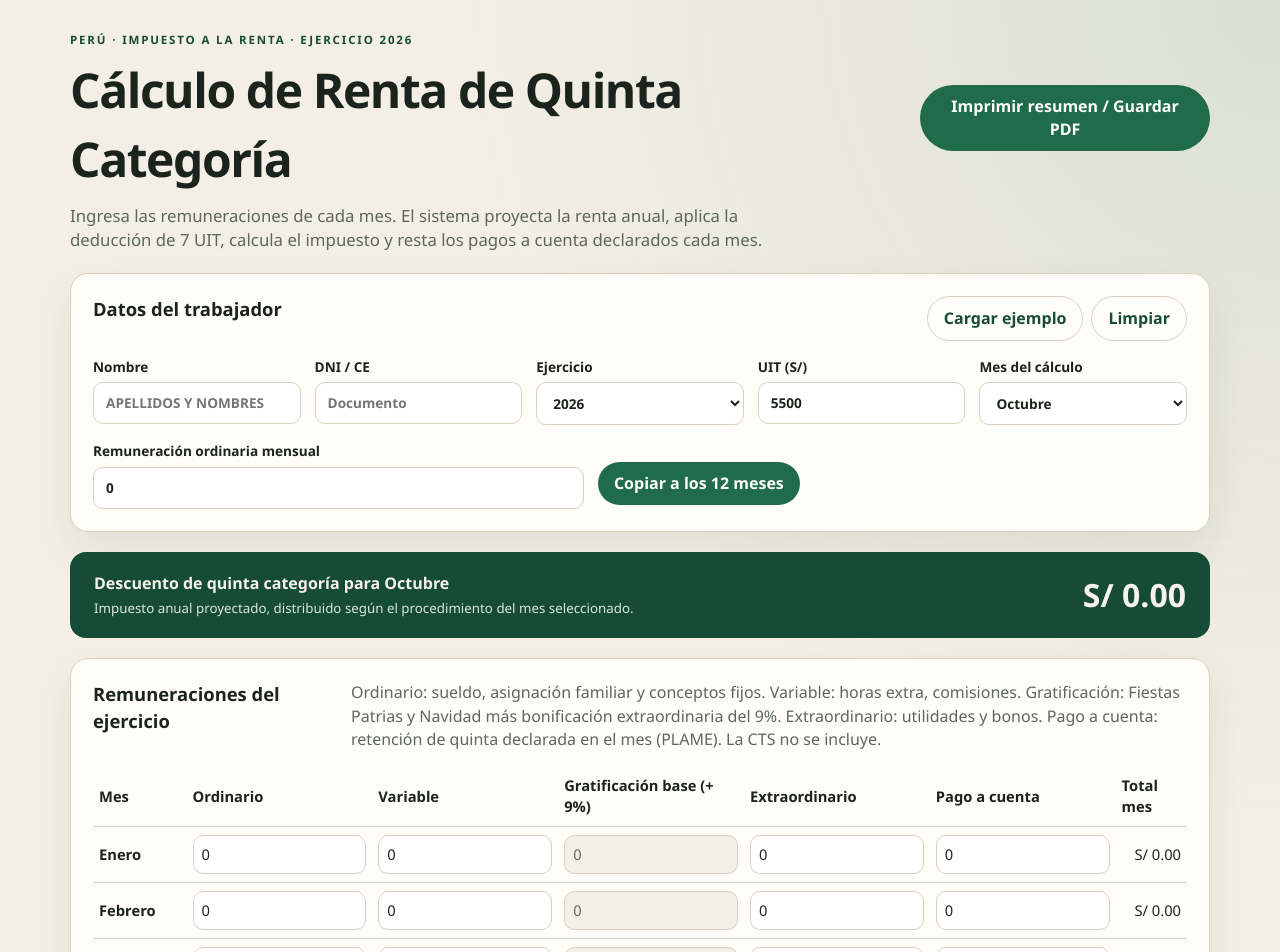
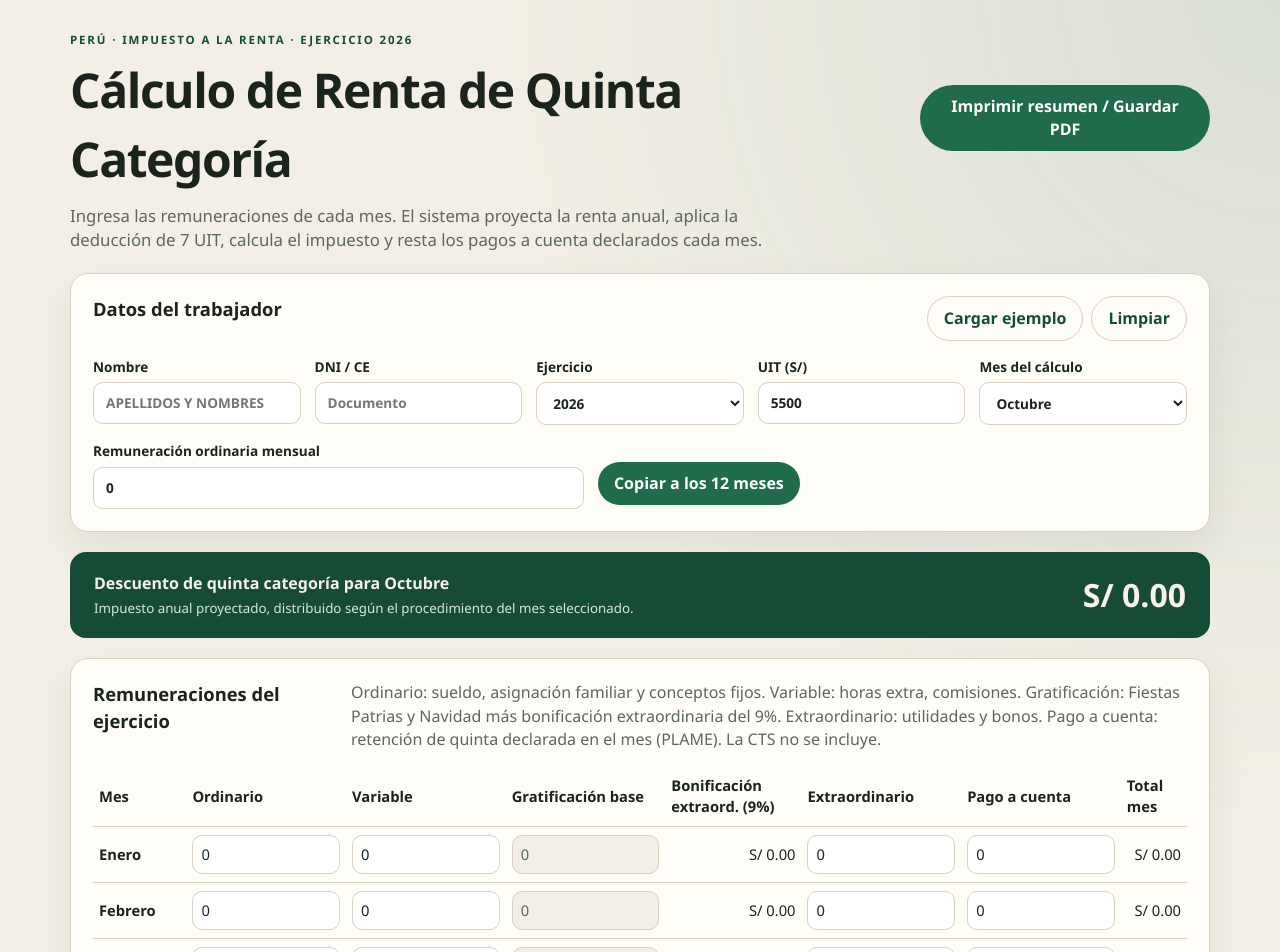
Before and after one commit to juliolh0686/cal_5tacattegoria, a Vue app: page / in a window 1280 px wide. Shown: the top 952 px of the page. Built offline with nearby package versions, Linux system fonts and the light colour scheme.

Commit message:
Show 9 percent gratification bonus in monthly table

```diff
--- a/src/App.vue
+++ b/src/App.vue
@@ -142,6 +142,10 @@ function imprimirResumen() {
 
 function normalizarNombre() {
   form.trabajador = String(form.trabajador ?? '').toLocaleUpperCase('es-PE')
+}
+
+function bonificacionGratificacion(mes) {
+  return round2(Math.max(0, toNumber(mes.gratificacion)) * 0.09)
 }
 </script>
 
@@ -315,7 +319,8 @@ function normalizarNombre() {
               <th>Mes</th>
               <th>Ordinario</th>
               <th>Variable</th>
-              <th>Gratificación base (+ 9%)</th>
+              <th>Gratificación base</th>
+              <th>Bonificación extraord. (9%)</th>
               <th>Extraordinario</th>
               <th>Pago a cuenta</th>
               <th>Total mes</th>
@@ -339,6 +344,7 @@ function normalizarNombre() {
                   :disabled="mes.id !== 7 && mes.id !== 12"
                 />
               </td>
+              <td class="num">{{ soles(bonificacionGratificacion(mes)) }}</td>
               <td>
                 <input v-model.number="mes.extraordinario" type="number" min="0" step="0.01" />
               </td>
@@ -351,7 +357,7 @@ function normalizarNombre() {
           <tfoot>
             <tr>
               <th>Total anual</th>
-              <td colspan="4"></td>
+              <td colspan="5"></td>
               <td class="num">{{ soles(resultado.totalPagosACuenta) }}</td>
               <td class="num">{{ soles(resultado.rentaBruta) }}</td>
             </tr>
```
